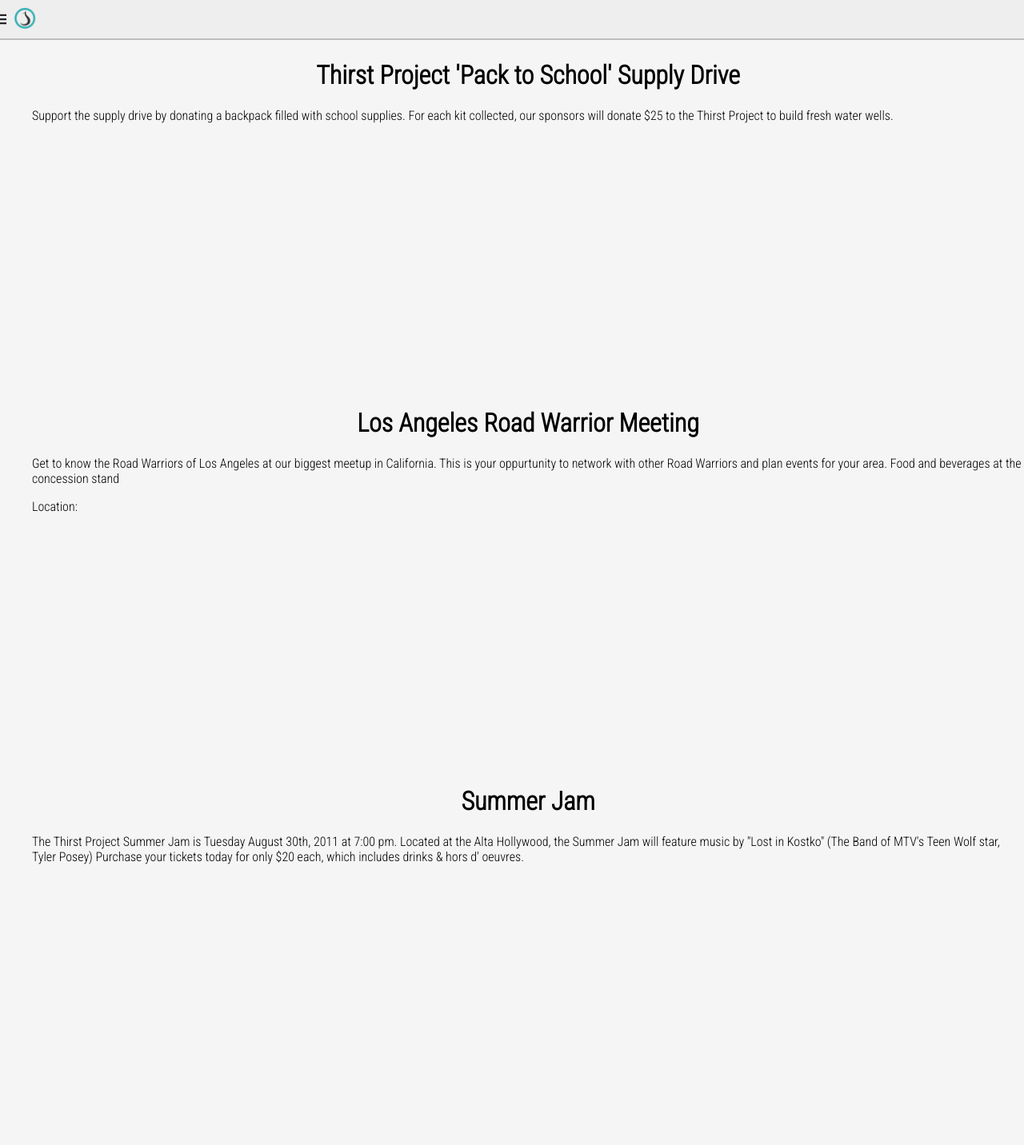
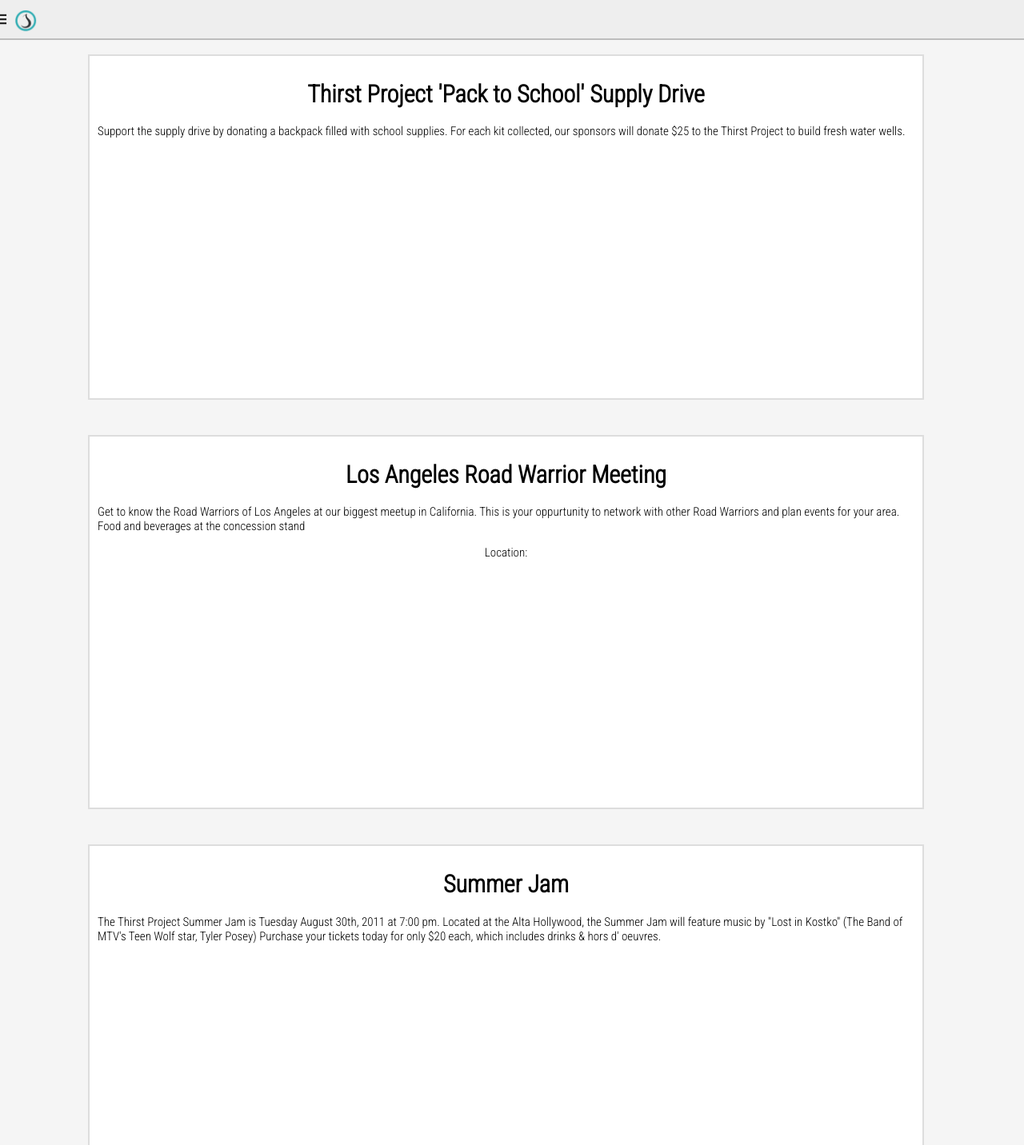
Before and after one commit to tatalala/Thirsty, a web app: file events.html in a window 1280 px wide; the page is wider, and only the part inside the window is pictured. Shown: the top 1432 px of that part at 80% size. Run offline with its HTML, style and script files only (its server is not run), Linux system fonts and the light colour scheme; a map, chart or similar area stays blank; some libraries are stand-ins or nearby versions.

Commit message:
modifications for media.html and events.html

```diff
--- a/css/custom.css
+++ b/css/custom.css
@@ -189,114 +189,3 @@
 .text-center {
   text-align: center;
 }
-
-/*for parallax page*/
-
-* {
-    padding:0;
-    margin:0;
-  }
-
-  html, body {
-    height:100%;
-  }
-
-  .skrollr-desktop body {
-    height:100% !important;
-  }
-
-  body {
-    font-family:sans-serif;
-  }
-
-  p {
-    margin:1em 0;
-  }
-
-  .parallax-image-wrapper {
-    position:fixed;
-    left:0;
-    width:100%;
-    overflow:hidden;
-  }
-
-  .parallax-image-wrapper-50 {
-    height:50%;
-    top:-50%;
-  }
-
-  .parallax-image-wrapper-100 {
-    height:100%;
-    top:-100%;
-  }
-
-  .parallax-image {
-    display:none;
-    position:absolute;
-    bottom:0;
-    left:0;
-    width:100%;
-    background-repeat:no-repeat;
-    background-position:center;
-    background-size:cover;
-  }
-
-  .parallax-image-50 {
-    height:200%;
-    top:-50%;
-  }
-
-  .parallax-image-100 {
-    height:100%;
-    top:0;
-  }
-
-  .parallax-image.skrollable-between {
-    display:block;
-  }
-
-  .no-skrollr .parallax-image-wrapper {
-    display:none !important;
-  }
-
-  #skrollr-body {
-    height:100%;
-    overflow:visible;
-    position:relative;
-  }
-
-  .gap {
-    background:transparent center no-repeat;
-    background-size:cover;
-  }
-
-  .skrollr .gap {
-    background:transparent !important;
-  }
-
-  .gap-50 {
-    height:100%;
-  }
-
-  .gap-100 {
-    height:100%;
-  }
-
-  .header, .content {
-    background:#000000;
-    padding:1em;
-    text-align: center;
-    color: #e0e0e0;
-    -webkit-box-sizing:border-box;
-    -moz-box-sizing:border-box;
-    box-sizing:border-box;
-  }
-
-  .content-full {
-    height:100%;
-  }
-
-  #done {
-    height:10%;
-  }
-  </style>
--- a/css/events.css
+++ b/css/events.css
@@ -3,7 +3,7 @@
 
 }
 
-/*li {
+li {
     list-style-type: none;
     background-color: white;
     border: 2px solid #ddd;
@@ -13,7 +13,7 @@
     margin-bottom: 20px;
     padding: 10px;
     font-size: 15px;
-}*/
+}
 h1{
     text-align: center;
 }
--- a/events.html
+++ b/events.html
@@ -4,8 +4,11 @@
         <meta charset="UTF-8">
         <title>Thirst Project Events</title>
         <link rel="stylesheet" href="css/events.css" media="screen" type="text/css" />
+        <link rel="stylesheet" href="css/custom.css" media="screen" type="text/css" />
+
         <script src="js/jquery-2.1.1.js"></script>
     </head>
+
     <body>
         <script>
             $(function(){
@@ -14,16 +17,17 @@
         </script>
 
         <div id="navbar"></div>
+
         <br>
-    <div id="eventlist">
+        <div class="container" id="eventlist">
             <ul id="events">
                 <br>
-    <li id= "title">
+                <li class="text-center" id= "title">
                     <h1>Thirst Project 'Pack to School' Supply Drive</h1>
                     <p>Support the supply drive by donating a backpack filled with school supplies. For each kit collected, our sponsors will donate $25 to the Thirst Project to build fresh water wells.</p>
                     <script type="text/javascript" src="http://maps.google.com/maps/api/js?sensor=false"></script>
-        <div style="overflow:hidden;height:300px;width:300px;">
-        <div id="gmap_canvas" style="height:300px;width:300px;"></div>
+                    <div style="margin: 0 auto 0 auto; overflow:hidden;height:300px;width:300px;">
+                    <div id="gmap_canvas"  style="margin: auto; height:300px;width:300px;"></div>
                     <style>
                         #gmap_canvas img{max-width:none!important;background:none!important}
                     </style>
@@ -33,12 +37,12 @@
 
                 <br>
 
-    <li id= "title1">
+                <li class="text-center" id= "title1">
                     <h1>Los Angeles Road Warrior Meeting</h1>
                     <p>Get to know the Road Warriors of Los Angeles at our biggest meetup in California. This is your oppurtunity to network with other Road Warriors and plan events for your area. Food and beverages at the concession stand </p>
                     Location:
                     <script type="text/javascript" src="http://maps.google.com/maps/api/js?sensor=false"></script>
-        <div style="overflow:hidden;height:300px;width:300px;">
+                    <div style="margin: 0 auto 0 auto; overflow:hidden;height:300px;width:300px;">
                     <div id="gmap_canvas1" style="height:300px;width:300px;"></div>
                     <a class="google-map-code1" href="http://www.trivoo.net" id="get-map-data1">trivoo.net</a></div>
                     <script type="text/javascript"> function init_map(){var myOptions = {zoom:14,center:new google.maps.LatLng(34.1328173,-118.2835895),mapTypeId: google.maps.MapTypeId.ROADMAP};map = new google.maps.Map(document.getElementById("gmap_canvas1"), myOptions);marker = new google.maps.Marker({map: map,position: new google.maps.LatLng(34.1328173, -118.2835895)});infowindow = new google.maps.InfoWindow({content:"<b>Griffith Park Center</b><br/>4730 Crystal Springs Dr<br/>90027 Los Angeles" });google.maps.event.addListener(marker, "click", function(){infowindow.open(map,marker);});infowindow.open(map,marker);}google.maps.event.addDomListener(window, 'load', init_map);</script>
@@ -49,8 +53,8 @@
                     <p>The Thirst Project Summer Jam is Tuesday August 30th, 2011 at 7:00 pm. Located at the Alta Hollywood, the Summer Jam will feature music by "Lost in Kostko" (The Band of MTV's Teen Wolf star, Tyler Posey) Purchase your tickets today for only $20 each, which includes drinks & hors d' oeuvres.</p>
                     <br>
                     <script type="text/javascript" src="http://maps.google.com/maps/api/js?sensor=false"></script>
-        <div style="overflow:hidden;height:300px;width:300px;">
-        <div id="gmap_canvas2" style="height:300px;width:300px;"></div>
+                    <div style="margin: 0 auto 0 auto; overflow:hidden;height:300px;width:300px;">
+                    <div id="gmap_canvas2" style="margin: auto; height:300px;width:300px;"></div>
                     <style>
                         #gmap_canvas2 img{max-width:none!important;background:none!important}
                     </style>
@@ -58,13 +62,20 @@
                     <script type="text/javascript"> function init_map(){var myOptions = {zoom:14,center:new google.maps.LatLng(34.08398210000001,-118.3373856),mapTypeId: google.maps.MapTypeId.ROADMAP};map = new google.maps.Map(document.getElementById("gmap_canvas2"), myOptions);marker = new google.maps.Marker({map: map,position: new google.maps.LatLng(34.08398210000001, -118.3373856)});infowindow = new google.maps.InfoWindow({content:"<b>Alta Hollywood</b><br/>714 N McCadden Pl<br/>90038 Hollywood" });google.maps.event.addListener(marker, "click", function(){infowindow.open(map,marker);});infowindow.open(map,marker);}google.maps.event.addDomListener(window, 'load', init_map);
                     </script>
                     <br>
+                </li>
+
+                <div class="text-center">
                     <form action="https://www.paypal.com/cgi-bin/webscr" method="post">
-            <input type="hidden" name="cmd" value="_s-xclick">
-            <input type="hidden" name="hosted_button_id" value="UEJUDQXDY45N4">
-            <input type="image" src="https://www.paypalobjects.com/en_US/i/btn/btn_buynowCC_LG.gif" border="0" name="submit" alt="PayPal - The safer, easier way to pay online!">
-            <img alt="" border="0" src="https://www.paypalobjects.com/en_US/i/scr/pixel.gif" width="1" height="1">
+                        <input type="hidden" name="cmd" value="_s-xclick"><br>
+                        <input type="hidden" name="hosted_button_id" value="68GGEMHWCZVMS">
+                        <tr>
+                            <td>
+                                <input style="margin: 0 auto 0 auto; text-align:center;" type="image" src="https://www.paypal.com/en_US/i/btn/btn_donateCC_LG.gif" border="0" name="submit" alt="PayPal - The safer, easier way to pay online!">
+                                <h5 style="color: #0040FF;"><em>Your donation is a one-time <br> contribution and is very much appreciated. <br> Thank you for helping us change the world!</em></h5>
+                            </td>
+                        </tr>
                     </form>
-    </li>
+                </div>
             </ul>
         </div>
     </body>
```
Also changed, not shown: Media.html (+25 -40 lines). Lines whose indentation alone changed are shown as unchanged.
